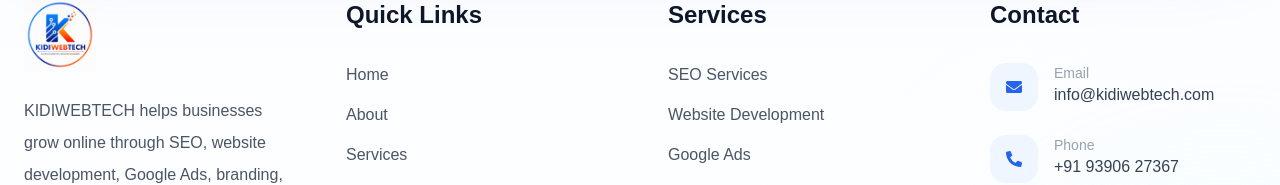
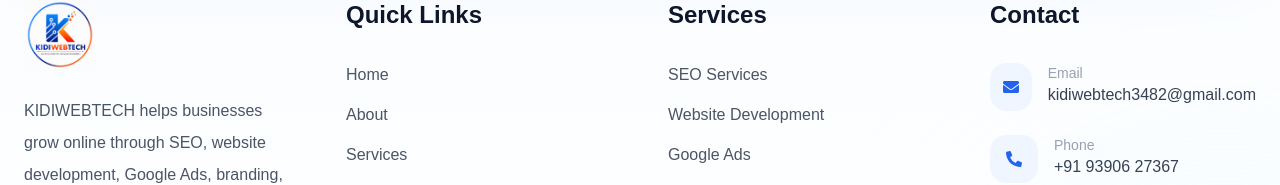
Before and after one commit to saikiranyalavarthi/kidi-web-tech, a Next.js app: page /seo-services-india in a window 1280 px wide. Shown: the part 7508-7693 px from the top of the page. Built offline with nearby package versions, Linux system fonts and the light colour scheme.

Commit message:
updates changes

```diff
--- a/src/app/Footer/Footer.jsx
+++ b/src/app/Footer/Footer.jsx
@@ -292,7 +292,7 @@ export default function Footer() {
                     href="mailto:info@kidiwebtech.com"
                     className="text-gray-700 hover:text-[#2563EB]"
                   >
-                    info@kidiwebtech.com
+                    kidiwebtech3482@gmail.com
                   </a>
                 </div>
               </div>
```
